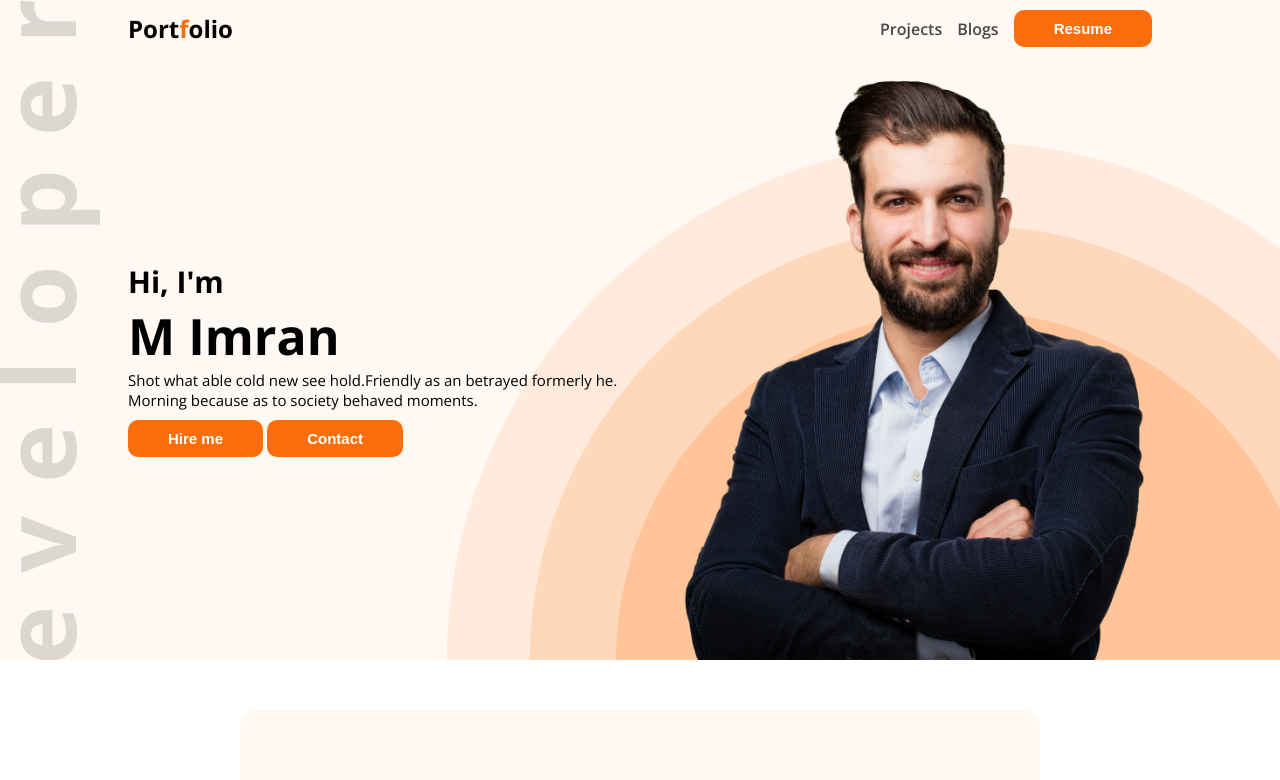
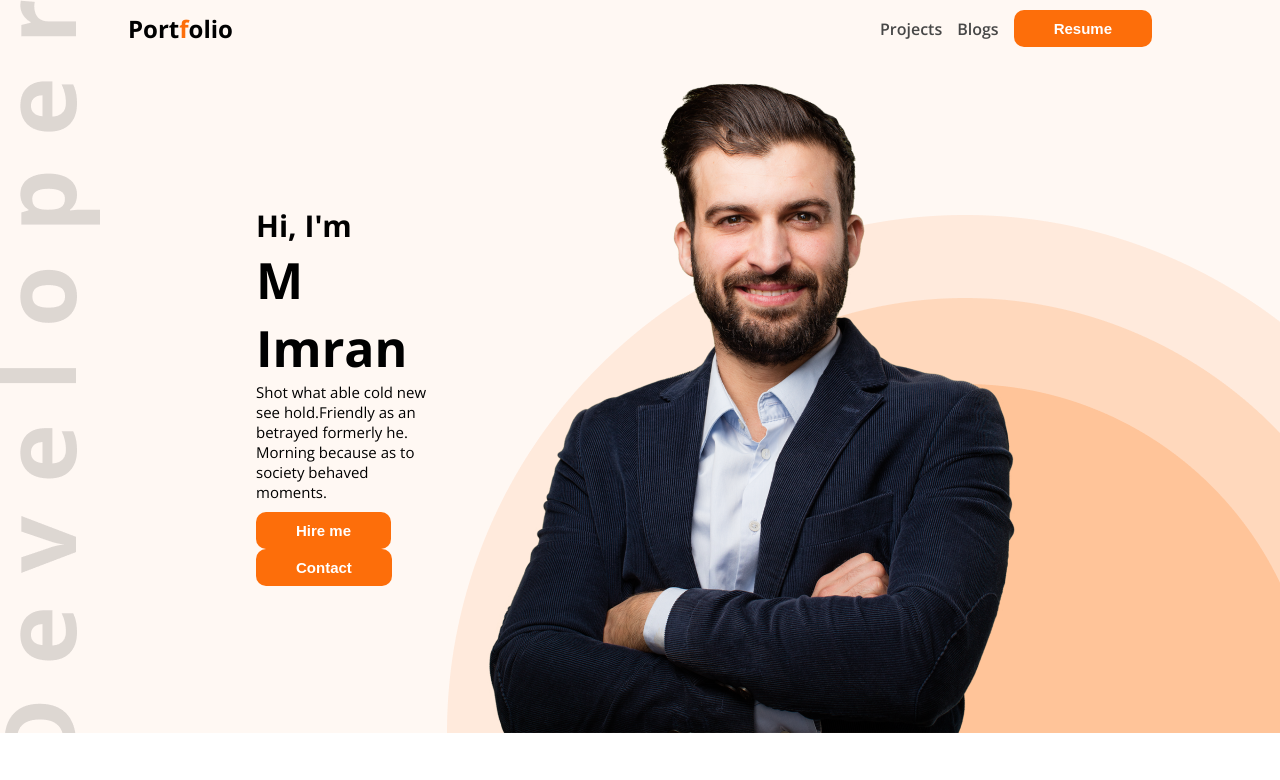
Before and after one commit to Imranahmed935/web-dev-portfolio-2024, a plain HTML site: page index.html in a window 1280 px wide. Shown: the top 780 px of the page. Drawn offline with nearby package versions, Linux system fonts and the light colour scheme.

Commit message:
project done

```diff
--- a/styles/style.css
+++ b/styles/style.css
@@ -55,8 +55,9 @@ nav ul li a {
 
 .banner-section {
   display: flex;
+  justify-content: space-between;
   align-items: center;
-  padding: 0 10%;
+  padding: 0 20%;
 }
 .banner-details {
   width: 580px;
@@ -64,6 +65,7 @@ nav ul li a {
 .banner-details h2 {
   font-size: 30px;
 }
+
 .banner-details h1 {
   font-size: 50px;
 }
@@ -72,10 +74,6 @@ nav ul li a {
   margin-bottom: 10px;
 }
 
-.image-field {
-  max-width: 510px;
-  height: 603px;
-}
 main {
   max-width: 800px;
   margin: 0 auto;
@@ -177,28 +175,25 @@ footer {
   margin: 5px;
   border: none;
   outline: none;
-  box-shadow: 2px 2px 2px ;
+  box-shadow: 2px 2px 2px;
   border-radius: 5px;
 }
-.message-here{
+.message-here {
   width: 310px;
   height: 110px;
   margin-left: 5px;
   border: none;
   outline: none;
-  box-shadow: 2px 2px 2px ;
+  box-shadow: 2px 2px 2px;
   border-radius: 5px;
   padding: 10px;
 }
 
-.btn-submit{
+.btn-submit {
   margin-top: 5px;
-
 }
-.icon-section{
+.icon-section {
   margin-top: 10px;
   display: flex;
   gap: 20px;
-
-
 }
```
